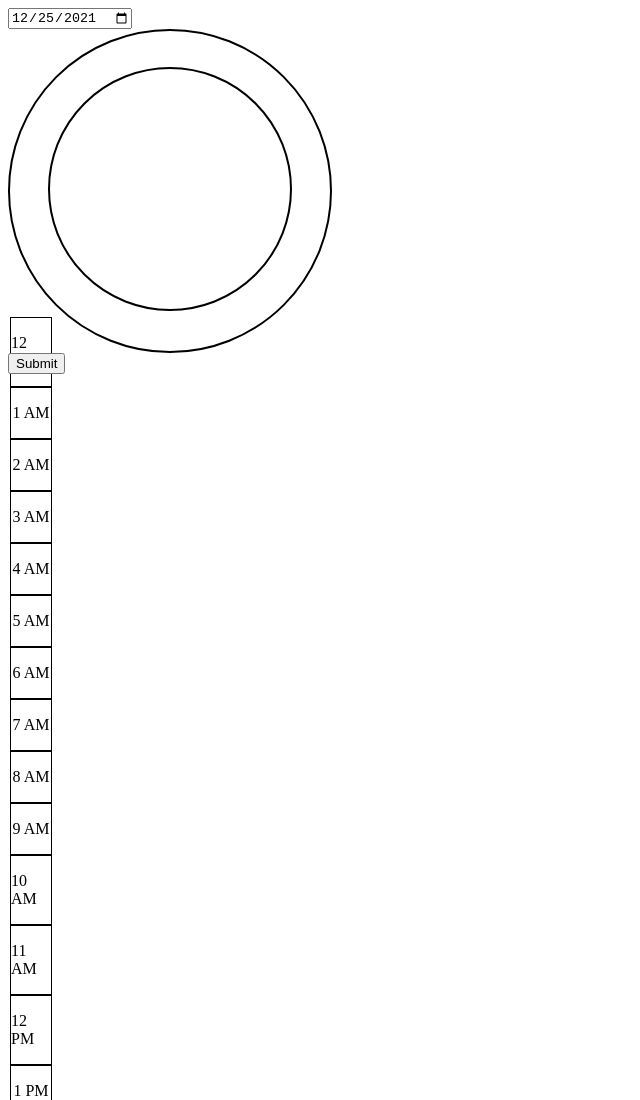
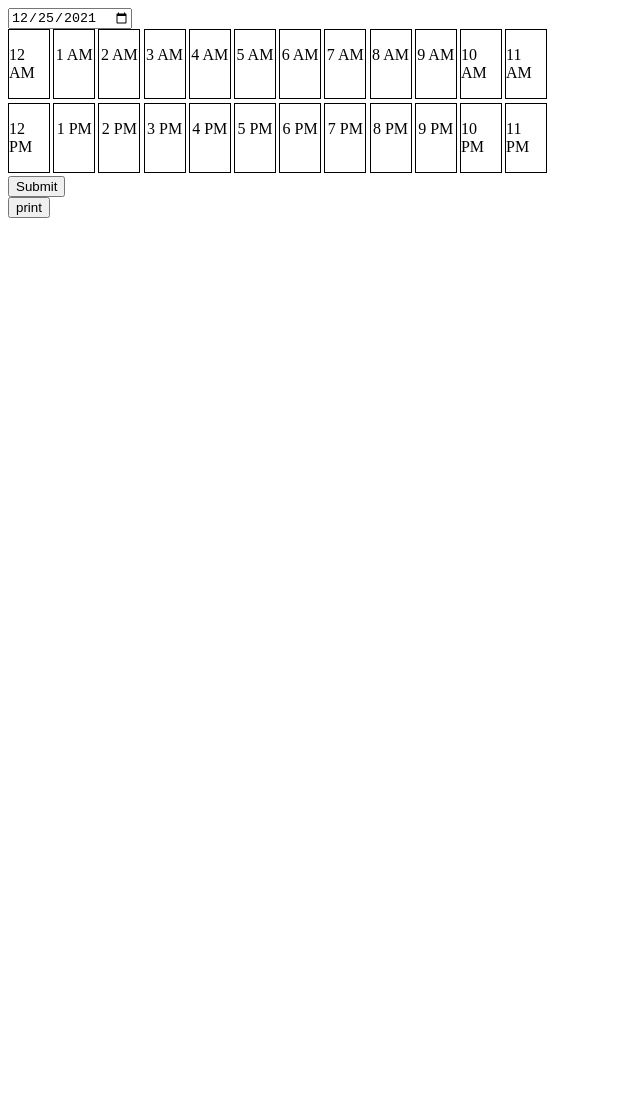
Before and after one commit to nkhkh/Targetting-Website, a plain HTML site: page index.html in a window 1280 px wide. Shown: the top 1100 px of the page, without its empty margins (0-640 px from the left). After the commit the page ends 800 px from the top, so only its background shows below. Drawn offline with Linux system fonts and the light colour scheme.

Commit message:
im committing
Co-authored-by: nkhkh <nkhkh@users.noreply.github.com>

```diff
--- a/index.css
+++ b/index.css
@@ -1,26 +1,18 @@
-.clock {
-    border-width: 2px;
-    border-style: solid;
-    height: 20rem;
-    width: 20rem;
-    border-radius: 50%;
-}
-
-.inner-clock {
-    border-width: 2px;
-    border-style: solid;
-    justify-content: center;
-    align-items: center;
-    height: 15rem;
-    width: 15rem;
-    border-radius: 50%;
-    margin: 11% 0% 2% 12%;
-}
-
 .time {
     display: flex;
     justify-content: center;
     border: black solid 1px;
     width: 2.5rem;
     margin-right: 0.2rem;
+    margin-bottom: 0.2rem;
 }
+
+.clock {
+    display: grid;
+    width: fit-content;
+    grid-template-columns: repeat(12, 1fr);
+}
+
+.violet {
+    display: none;
+}
--- a/index.html
+++ b/index.html
@@ -14,96 +14,91 @@
     <main class="main-content">
         <form action="send.php" method="post" id="myform">
             <div>
-                <input type="date" id="datefield" value="" onchange="refreshtime()">
+                <input type="date" id="datefield" value="" onclick="getcurrentdate()" onchange="refreshtime()">
+                <input type="text" value="" class="violet" id="incredible">
             </div>
-            <!-- <div>
-                start time
-                <input type="time" id="StartTime">
-            </div>
-            <div>
-                end time
-                <input type="time" id="EndTime">
-            </div> -->
 
             <div class="clock">
-                <div class="inner-clock"></div>
-                <div class="time" id="01">
+                <div class="time" id="0" onclick="select('0')">
                     <p> 12 AM </p>
                 </div>
-                <div class="time" id="02">
+                <div class="time" id="1" onclick="select('1')">
                     <p>1 AM </p>
                 </div>
-                <div class="time" id="03">
+                <div class="time" id="2" onclick="select('2')">
                     <p>2 AM </p>
                 </div>
-                <div class="time" id="04">
+                <div class="time" id="3" onclick="select('3')">
                     <p>3 AM </p>
                 </div>
-                <div class="time" id="05">
+                <div class=" time " id="4" onclick="select('4')">
                     <p>4 AM </p>
                 </div>
-                <div class="time" id="06">
+                <div class="time" id="5" onclick="select('5')">
                     <p>5 AM </p>
                 </div>
-                <div class="time" id="07">
+                <div class=" time " id="6" onclick="select( '6')">
                     <p>6 AM </p>
                 </div>
-                <div class="time" id="08">
+                <div class="time" id="7" onclick="select('7')">
                     <p>7 AM </p>
                 </div>
-                <div class="time" id="09">
+                <div class=" time " id="8" onclick="select('8')">
                     <p>8 AM </p>
                 </div>
-                <div class="time" id="10">
+                <div class="time" id="9" onclick="select('9')">
                     <p>9 AM </p>
                 </div>
-                <div class="time" id="11">
+                <div class=" time " id="10" onclick="select('10') ">
                     <p>10 AM </p>
                 </div>
-                <div class="time" id="12">
+                <div class=" time " id="11" onclick="select('11')">
                     <p>11 AM </p>
                 </div>
-                <div class="time" id="13">
+                <div class=" time " id="12" onclick="select('12') ">
                     <p>12 PM </p>
                 </div>
-                <div class="time" id="14">
+                <div class="time" id="13" onclick="select('13')">
                     <p>1 PM </p>
                 </div>
-                <div class="time" id="15">
+                <div class=" time " id="14" onclick="select('14')">
                     <p>2 PM </p>
                 </div>
-                <div class="time" id="16">
+                <div class="time" id="15" onclick="select('15')">
                     <p>3 PM </p>
                 </div>
-                <div class="time" id="17">
+                <div class=" time " id="16" onclick="select('16')">
                     <p>4 PM </p>
                 </div>
-                <div class="time" id="18">
+                <div class="time" id="17" onclick="select('17')">
                     <p>5 PM </p>
                 </div>
-                <div class="time" id="19">
+                <div class=" time " id="18" onclick="select('18')">
                     <p>6 PM </p>
                 </div>
-                <div class="time" id="20">
+                <div class="time" id="19" onclick="select('19')">
                     <p>7 PM </p>
                 </div>
-                <div class="time" id="21">
+                <div class=" time " id="20" onclick="select('20')">
                     <p>8 PM </p>
                 </div>
-                <div class="time" id="22">
+                <div class="time" id="21" onclick="select('21')">
                     <p>9 PM </p>
                 </div>
-                <div class="time" id="23">
+                <div class=" time " id="22" onclick="select( '22')">
                     <p>10 PM </p>
                 </div>
-                <div class="time" id="24">
+                <div class="time" id="23" onclick="select('23')">
                     <p>11 PM </p>
                 </div>
             </div>
 
-            <button type="submit">Submit</button>
+            <button type=" submit ">Submit</button>
         </form>
+
+        <button onclick="printarray()">print</button>
     </main>
+
 </body>
 
 </html>
--- a/index.js
+++ b/index.js
@@ -1,27 +1,41 @@
+const selected = "brown";
+const reset = "white";
+const times = {
+    date: "",
+    arrayoftime: []
+}
+let AOb = [];
+
 function refreshtime() {
-    let StartTime = document.getElementById("StartTime").value
-    let EndTime = document.getElementById("EndTime").value
-
-    if (StartTime.length == 0 || EndTime.length == 0) {
-        window.alert("fill both inputs")
-    } else {
-        gettime(StartTime, EndTime)
+    let date = document.getElementById('incredible').value
+    PowerOn(date)
+    for (let i = 0; i < 24; i++) {
+        document.getElementById(i).style.backgroundColor = reset;
     }
 
-    document.getElementById("StartTime").value = "";
-    document.getElementById("EndTime").value = "";
 }
 
-function gettime(startTime, EndTime) {
-    let times = []
-    times.push(startTime)
-    times.push(EndTime)
-
-    console.log(times[0])
-    console.log(times[1])
+function getcurrentdate() {
+    document.getElementById('incredible').value = document.getElementById('datefield').value
 }
 
+function PowerOn(date) {
+    let period = []
+    for (let i = 0; i < 24; i++) {
+        let element = document.getElementById(i)
+        if (element.style.backgroundColor == selected) {
+            period.push(i)
+        }
+    }
 
+    const one = Object.create(times);
+
+    one.date = date
+    one.arrayoftime = period
+
+    AOb.push(one)
+
+}
 
 function setTodayDate() {
     console.log("something");
@@ -42,3 +56,22 @@ function setTodayDate() {
     today = yyyy + '-' + mm + '-' + dd;
     document.getElementById("datefield").value = today;
 }
+
+function select(id) {
+    let time = document.getElementById(id)
+
+    if (time.style.backgroundColor != selected) {
+        time.style.backgroundColor = selected
+    } else {
+        time.style.backgroundColor = reset
+    }
+
+}
+
+
+function printarray() {
+
+    for (let i = 0; i < AOb.length; i++) {
+        console.log(AOb[i]);
+    }
+}
```
